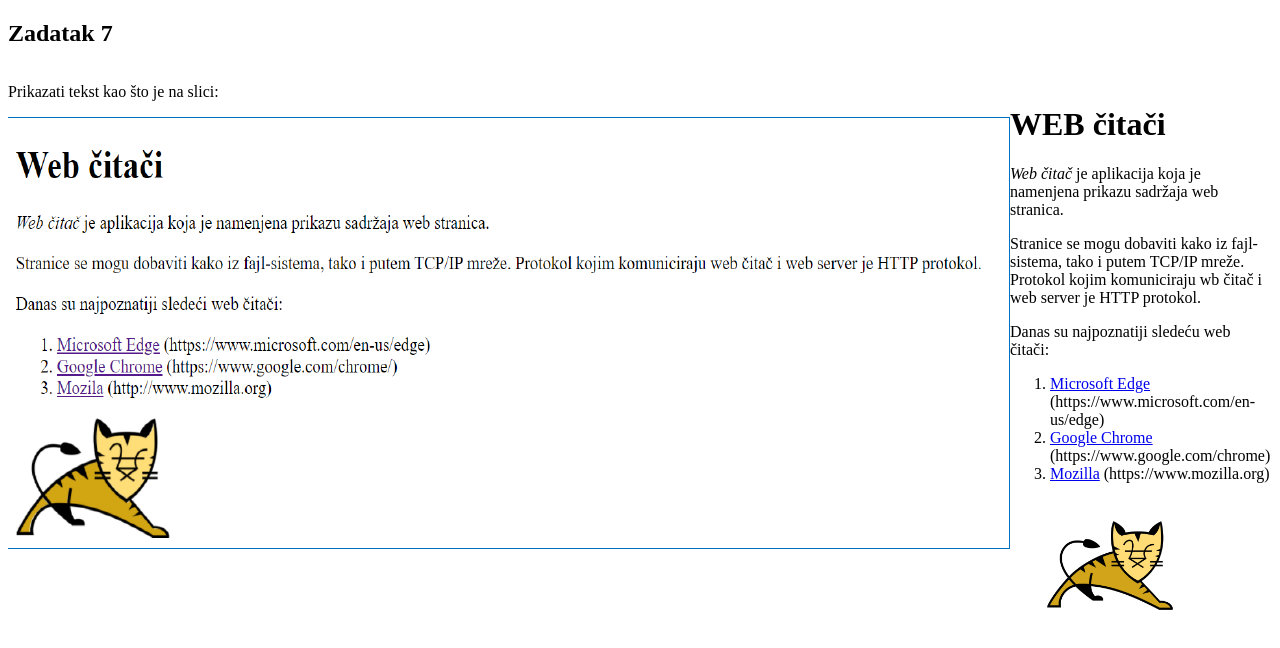
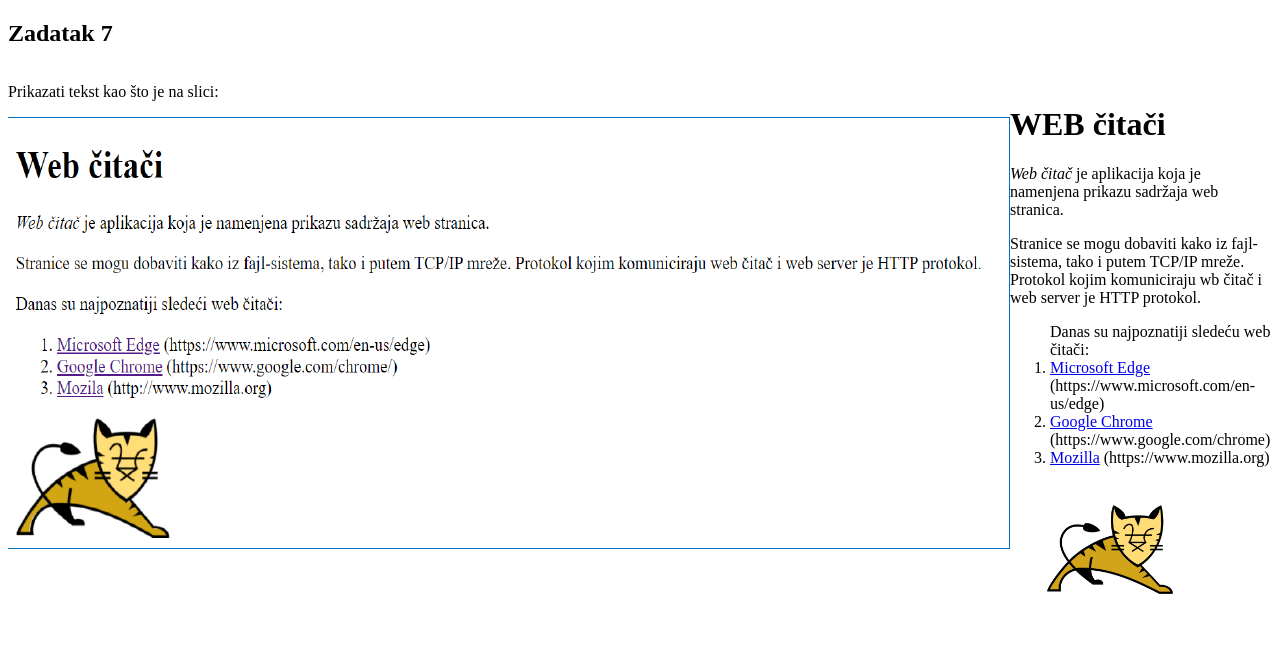
Before and after one commit to jugoslavjeftenic/brains-react, a React (Create React App) app in the folder t01/omni/: page /html_assignment/zad7 in a window 1280 px wide. Shown: the top 648 px of the page. Built offline with nearby package versions, Linux system fonts and the light colour scheme.

Commit message:
Ispravljen HTML zadatak 7.

```diff
--- a/t01/omni/src/html_assignments/Zadatak_J7.js
+++ b/t01/omni/src/html_assignments/Zadatak_J7.js
@@ -24,9 +24,7 @@
             Stranice se mogu dobaviti kako iz fajl-sistema, tako i putem TCP/IP mreže.
             Protokol kojim komuniciraju wb čitač i web server je HTTP protokol.
           </p>
-          <p>
-            Danas su najpoznatiji sledeću web čitači:
-            <ol>
+          <ol>Danas su najpoznatiji sledeću web čitači:
             <li>
               <a href="https://www.microsoft.com/en-us/edge" target="_blank" rel="noreferrer">Microsoft Edge</a> (https://www.microsoft.com/en-us/edge)
             </li>
@@ -37,13 +35,7 @@
               <a href="https://www.mozilla.org" target="_blank" rel="noreferrer">Mozilla</a> (https://www.mozilla.org)
             </li>
           </ol>
-          </p>
           <img src={slika2} width={200} alt="" />
-
-
-
-
-          {/* to do: ovde strukturirati tekst */}
         </div>
       </div>
     </div>
```
Lines whose indentation alone changed are shown as unchanged.
